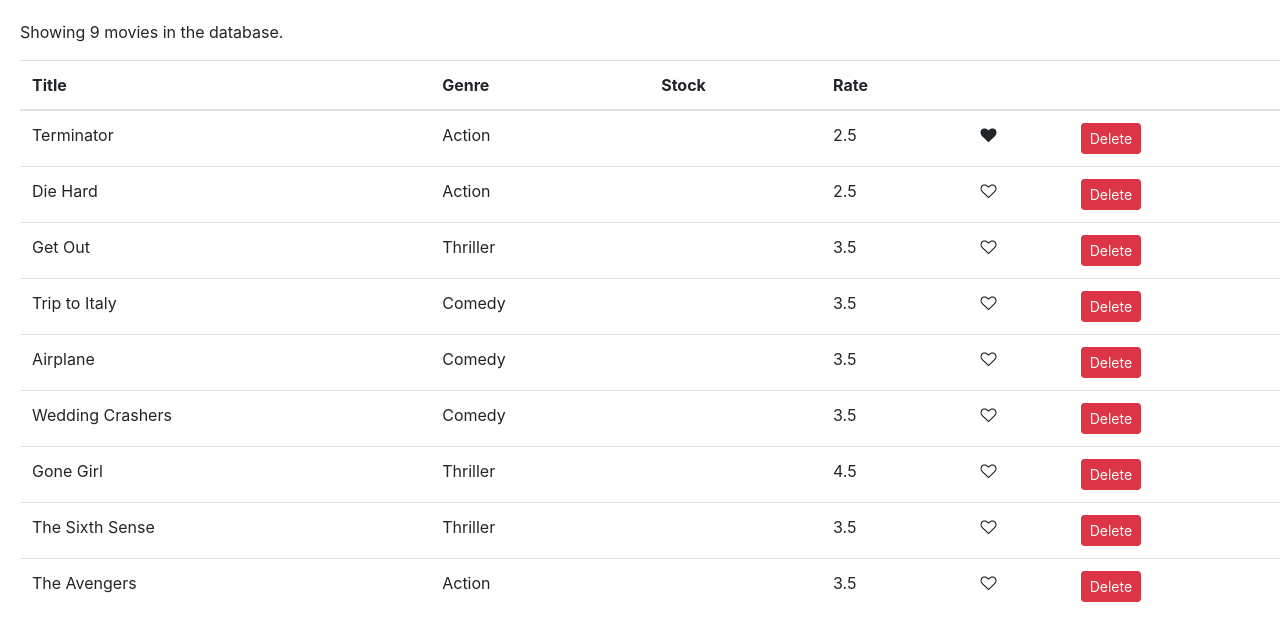
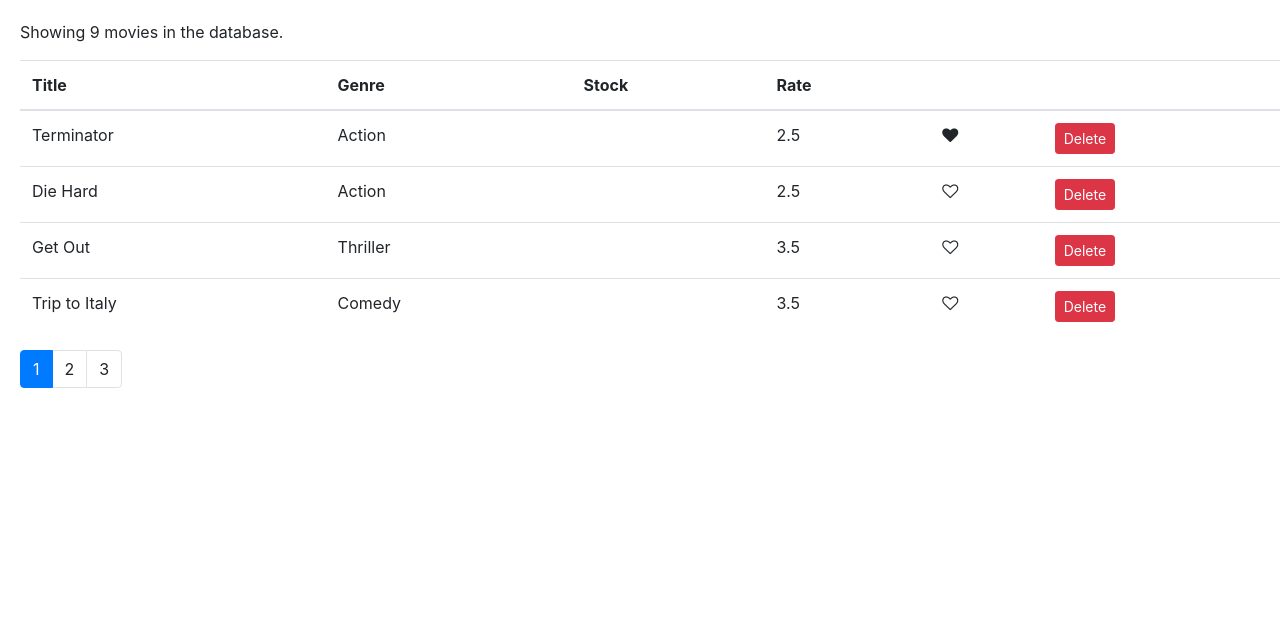
Before and after one commit to ThongDo-git/practice, a React (Create React App) app: page / in a window 1280 px wide. Shown: the top 640 px of the page. Built offline with nearby package versions, Linux system fonts and the light colour scheme.

Commit message:
add paginate function and paginate movies

```diff
--- a/package.json
+++ b/package.json
@@ -5,6 +5,8 @@
   "dependencies": {
     "bootstrap": "^4.3.1",
     "font-awesome": "^4.7.0",
+    "lodash": "^4.17.15",
+    "prop-types": "^15.7.2",
     "react": "^16.11.0",
     "react-dom": "^16.11.0",
     "react-scripts": "3.2.0"
--- /dev/null
+++ b/src/components/common/pagination.jsx
@@ -0,0 +1,38 @@
+import React from "react";
+import PropTypes from "prop-types";
+import _ from "lodash";
+
+const Pagination = props => {
+  const { itemsCount, pageSize, currentPage, onPageChange } = props;
+  console.log(currentPage);
+
+  const pagesCount = Math.ceil(itemsCount / pageSize);
+  if (pagesCount === 1) return null;
+  const pages = _.range(1, pagesCount + 1);
+
+  return (
+    <nav aria-label="Page navigation example">
+      <ul className="pagination">
+        {pages.map(page => (
+          <li
+            className={page === currentPage ? "page-item active" : "page-item"}
+            key={page}
+          >
+            <a onClick={() => onPageChange(page)} className="page-link">
+              {page}
+            </a>
+          </li>
+        ))}
+      </ul>
+    </nav>
+  );
+};
+
+Pagination.propTypes = {
+  itemsCount: PropTypes.number.isRequired,
+  pageSize: PropTypes.number.isRequired,
+  currentPage: PropTypes.number.isRequired,
+  onPageChange: PropTypes.func.isRequired
+};
+
+export default Pagination;
--- a/src/components/movies.jsx
+++ b/src/components/movies.jsx
@@ -1,10 +1,14 @@
 import React, { Component } from "react";
 import Like from "./common/like";
+import Pagination from "./common/pagination";
 import { getMovies } from "../services/fakeMovieService";
+import { paginate } from "../utils/paginate";
 
 class Movies extends Component {
   state = {
-    movies: getMovies()
+    movies: getMovies(),
+    pageSize: 4,
+    currentPage: 1
   };
 
   handleDelete = movie => {
@@ -20,10 +24,17 @@ class Movies extends Component {
     this.setState({ movies });
   };
 
+  handlePageChange = page => {
+    this.setState({ currentPage: page });
+  };
+
   render() {
     const { length: count } = this.state.movies;
+    const { pageSize, currentPage, movies: allMovies } = this.state;
 
     if (count === 0) return <p>There are no movies in the database.</p>;
+
+    const movies = paginate(allMovies, currentPage, pageSize);
 
     return (
       <React.Fragment>
@@ -40,7 +51,7 @@ class Movies extends Component {
             </tr>
           </thead>
           <tbody>
-            {this.state.movies.map(movie => (
+            {movies.map(movie => (
               <tr key={movie._id}>
                 <td>{movie.title}</td>
                 <td>{movie.genre.name}</td>
@@ -64,6 +75,12 @@ class Movies extends Component {
             ))}
           </tbody>
         </table>
+        <Pagination
+          onPageChange={this.handlePageChange}
+          itemsCount={count}
+          pageSize={pageSize}
+          currentPage={currentPage}
+        />
       </React.Fragment>
     );
   }
--- /dev/null
+++ b/src/utils/paginate.js
@@ -0,0 +1,9 @@
+import _ from "lodash";
+
+export function paginate(items, pageNumber, pageSize) {
+  const startIndex = (pageNumber - 1) * pageSize;
+  return _(items)
+    .slice(startIndex)
+    .take(pageSize)
+    .value();
+}
```
